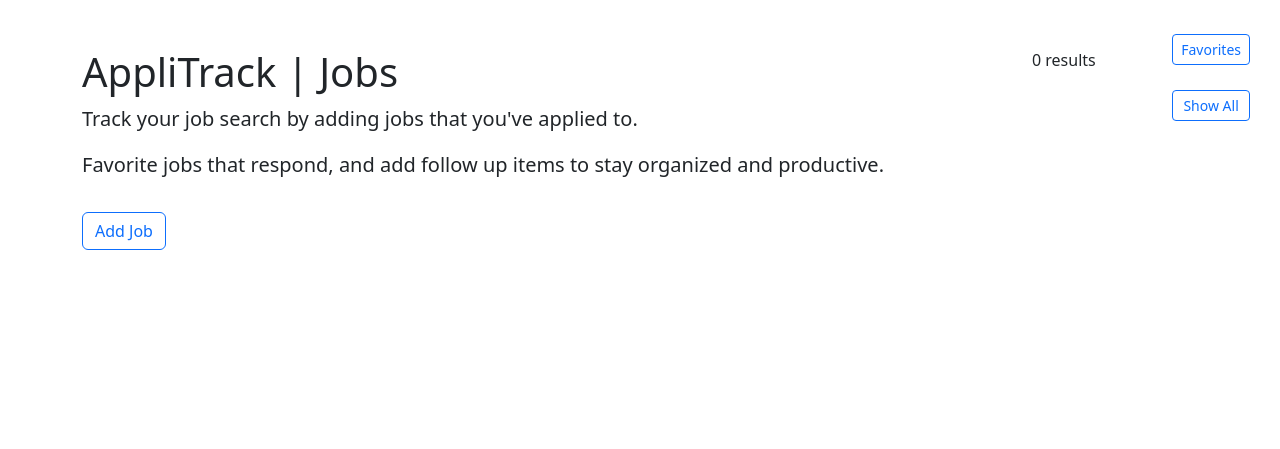
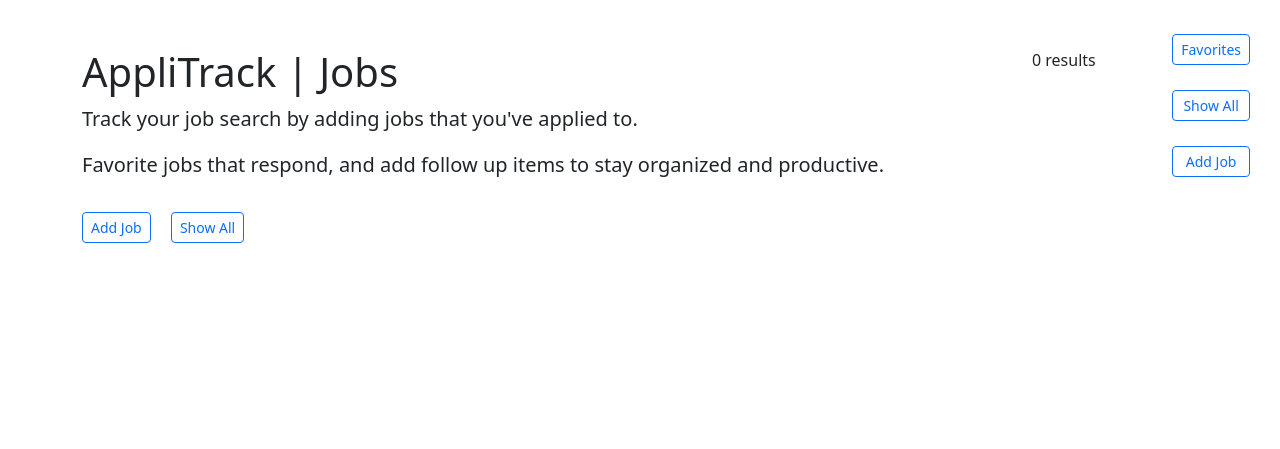
Before and after one commit to jordan-d-murphy/AppliTrack, a Django app: page /jobs/ in a window 1280 px wide. Shown: the part 56-505 px from the top of the page. Run offline with Django 5.2, Linux system fonts and the light colour scheme; data that the repository does not hold is empty.

Commit message:
add opacity to old jobs

```diff
--- a/jobs/templates/jobs/job_list.html
+++ b/jobs/templates/jobs/job_list.html
@@ -13,12 +13,21 @@
 <div id="filters">
     <a href="{% url 'jobs:job_list' %}?search=favorite" class="btn btn-outline-primary btn-sm">Favorites</a>
     <a href="{% url 'jobs:job_list' %}" class="btn btn-outline-primary btn-sm">Show All</a>
+    <a href="{% url 'jobs:job_create' %}" class="btn btn-outline-primary btn-sm">Add Job</a>
 </div>
 <div class="my-3">
-    <a href="{% url 'jobs:job_create' %}" class="btn btn-outline-primary">Add Job</a>
+    <a href="{% url 'jobs:job_create' %}" class="btn btn-outline-primary btn-sm">Add Job</a>
+    <a href="{% url 'jobs:job_list' %}" class="btn btn-outline-primary btn-sm mx-3">Show All</a>
 </div>
     {% for job in job_list %}
+    {% if job.recently_applied or job.favorite %}
+        <!-- <p>RECENT</p> -->
         <div class="card mt-3" style="width: 75%;">
+    {% else %}
+        <!-- <p>NOT RECENT</p> -->
+        <div class="card mt-3" style="width: 75%; opacity: .4;">
+    {% endif %}
+
             <div class="card-body">
                 <div class="row">
                     <div class="col-md-11">
```
